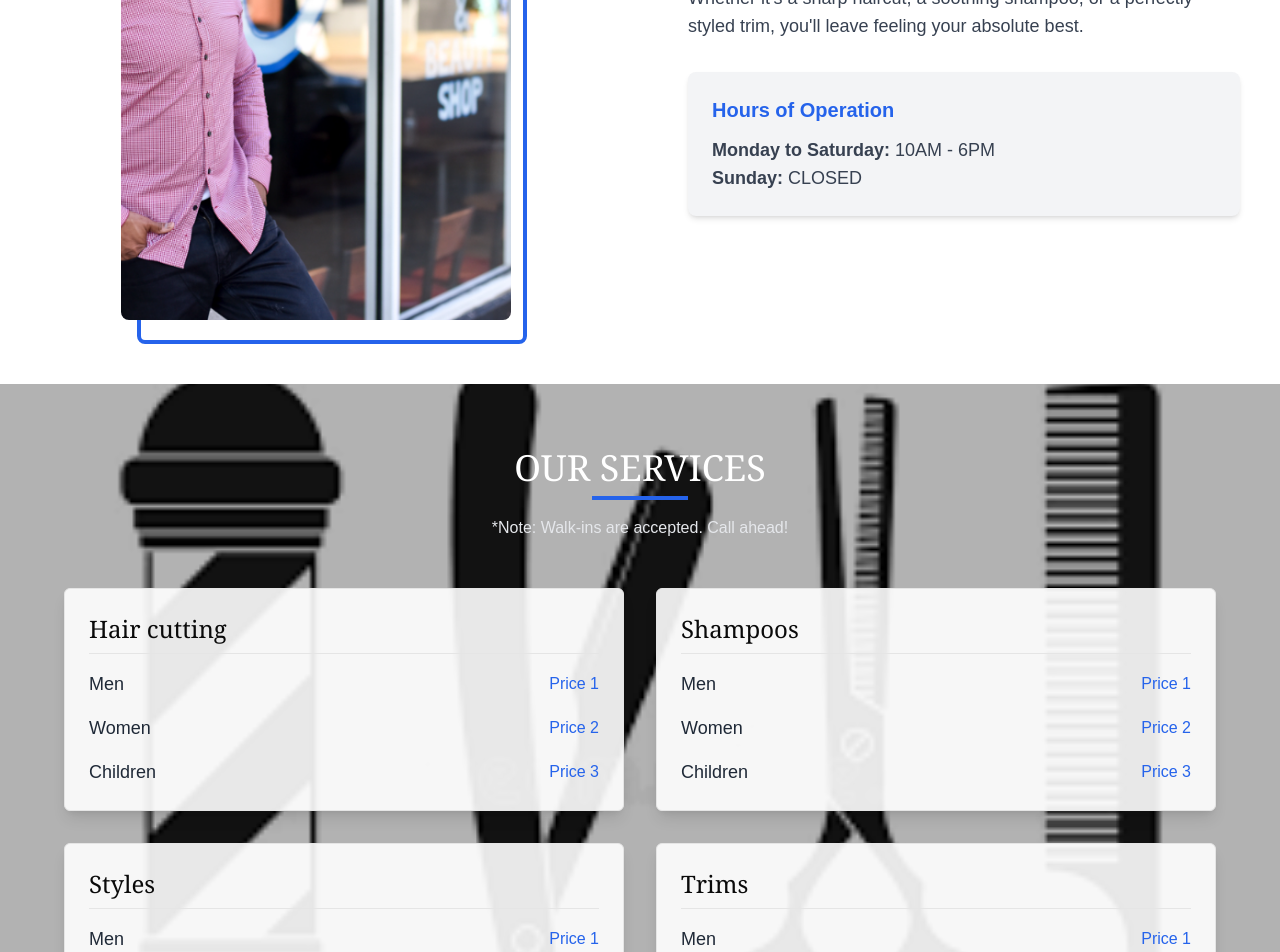
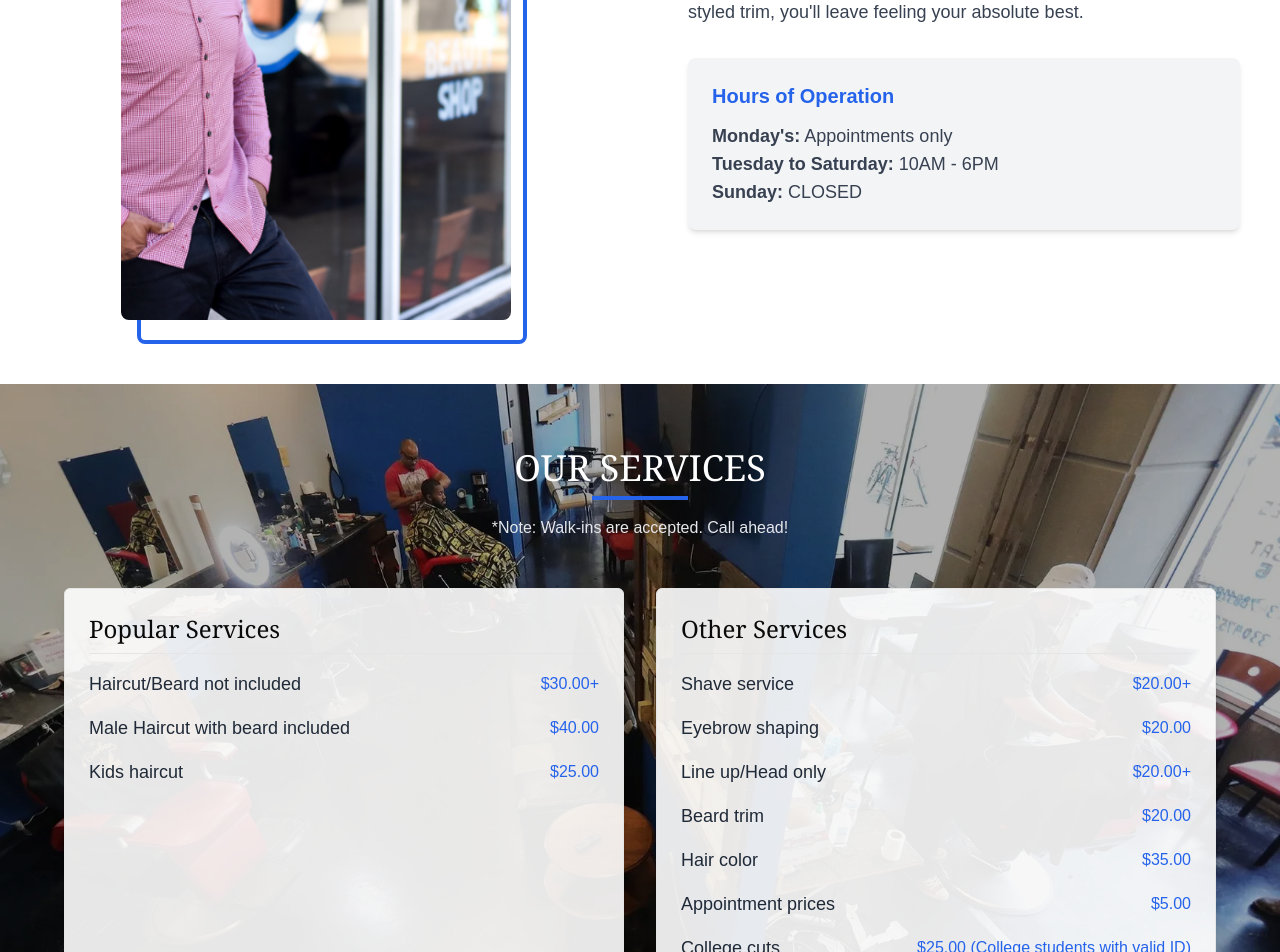
Before and after one commit to ByteFlowWebAgency/theExperienceBarberShop, a Next.js app: page /Home in a window 1280 px wide. Shown: the part 1300-2252 px from the top of the page. Built offline with nearby package versions, Linux system fonts and the light colour scheme.

Commit message:
Update services, hours, include new image

```diff
--- a/app/components/AboutSection.tsx
+++ b/app/components/AboutSection.tsx
@@ -47,7 +47,11 @@ export default function AboutSection() {
                 Hours of Operation
               </h4>
               <p className="text-base sm:text-lg text-gray-700">
-                <span className="font-semibold">Monday to Saturday:</span> 10AM
+                <span className="font-semibold">Monday's:</span> Appointments
+                only
+              </p>
+              <p className="text-base sm:text-lg text-gray-700">
+                <span className="font-semibold">Tuesday to Saturday:</span> 10AM
                 - 6PM
               </p>
               <p className="text-base sm:text-lg text-gray-700">
--- a/app/components/HeroSection.tsx
+++ b/app/components/HeroSection.tsx
@@ -58,7 +58,7 @@ export default function HeroSection() {
         {/* Overlay with Text and Button */}
         <div className="absolute inset-0 z-30 flex flex-col items-center justify-center bg-black/50">
           <h1 className="mb-8 text-center text-4xl font-bold text-white md:text-6xl lg:text-10xl">
-            SAVE TIME AND SKIP THE LINE
+            THE EXPERIENCE YOU'LL REMEMBER
           </h1>
           <Link href="https://booksy.com/en-us/65218_lionheart-theexperience_barber-shop_31848_akron#ba_s=sgr_1">
             <Button
--- a/app/components/ServicesSection.tsx
+++ b/app/components/ServicesSection.tsx
@@ -1,38 +1,29 @@
 import React from "react";
-import Tools from "../../public/assets/images/tools.png";
+import TheExperienceShop from "../../public/assets/images/theexperienceshop.webp";
 import { Card } from "./card";
 
 const serviceCategories = [
   {
-    title: "Hair cutting",
+    title: "Popular Services",
     services: [
-      { name: "Men", price: "Price 1" },
-      { name: "Women", price: "Price 2" },
-      { name: "Children", price: "Price 3" },
+      { name: "Haircut/Beard not included", price: "$30.00+" },
+      { name: "Male Haircut with beard included", price: "$40.00" },
+      { name: "Kids haircut", price: "$25.00" },
     ],
   },
   {
-    title: "Shampoos",
+    title: "Other Services",
     services: [
-      { name: "Men", price: "Price 1" },
-      { name: "Women", price: "Price 2" },
-      { name: "Children", price: "Price 3" },
-    ],
-  },
-  {
-    title: "Styles",
-    services: [
-      { name: "Men", price: "Price 1" },
-      { name: "Women", price: "Price 2" },
-      { name: "Children", price: "Price 3" },
-    ],
-  },
-  {
-    title: "Trims",
-    services: [
-      { name: "Men", price: "Price 1" },
-      { name: "Women", price: "Price 2" },
-      { name: "Children", price: "Price 3" },
+      { name: "Shave service", price: "$20.00+" },
+      { name: "Eyebrow shaping", price: "$20.00" },
+      { name: "Line up/Head only", price: "$20.00+" },
+      { name: "Beard trim", price: "$20.00" },
+      { name: "Hair color", price: "$35.00" },
+      { name: "Appointment prices", price: "$5.00" },
+      {
+        name: "College cuts",
+        price: "$25.00 (College students with valid ID)",
+      },
     ],
   },
 ];
@@ -42,7 +33,7 @@ export default function Services() {
     <section
       className="relative bg-gray-100 bg-cover bg-center py-16 px-4"
       style={{
-        backgroundImage: `url(${Tools.src})`,
+        backgroundImage: `url(${TheExperienceShop.src})`,
       }}
     >
       {/* Background Overlay */}
```
Also changed, not shown: public/assets/images/theexperienceshop.webp (added).
